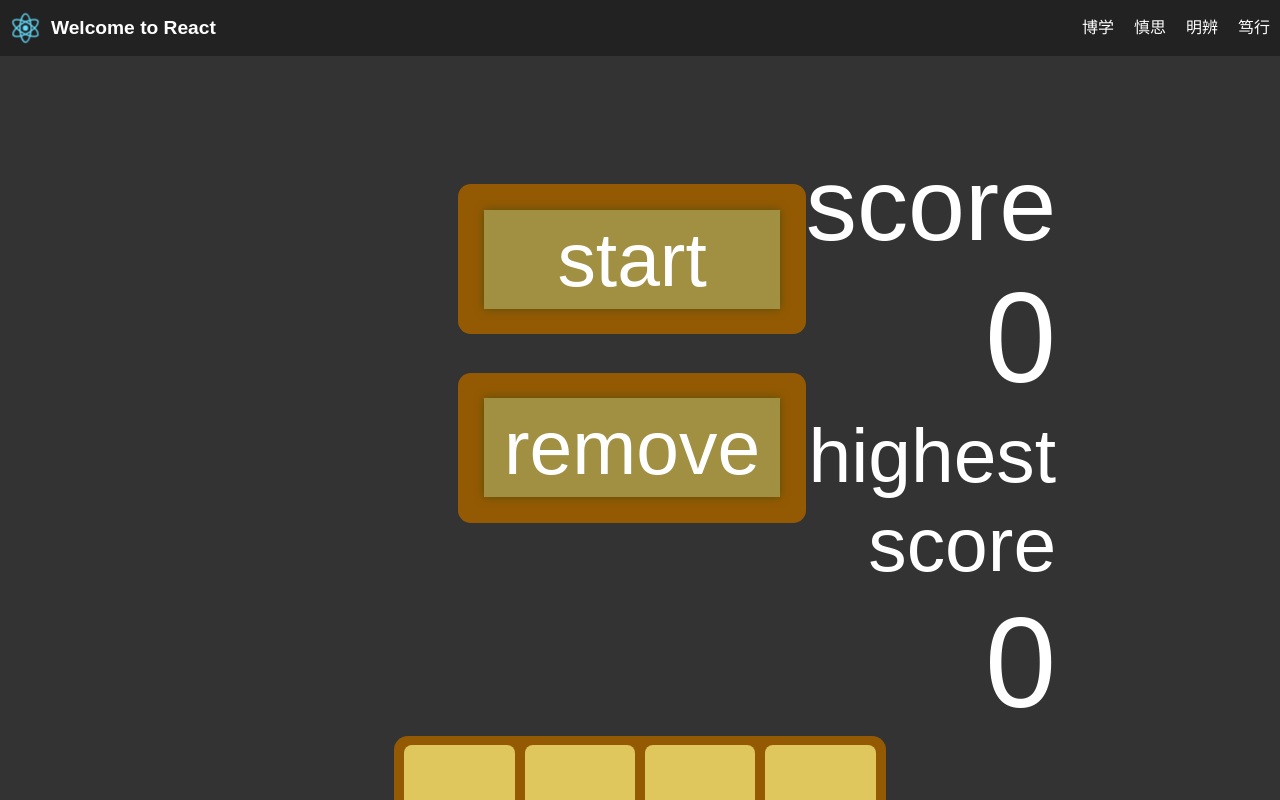
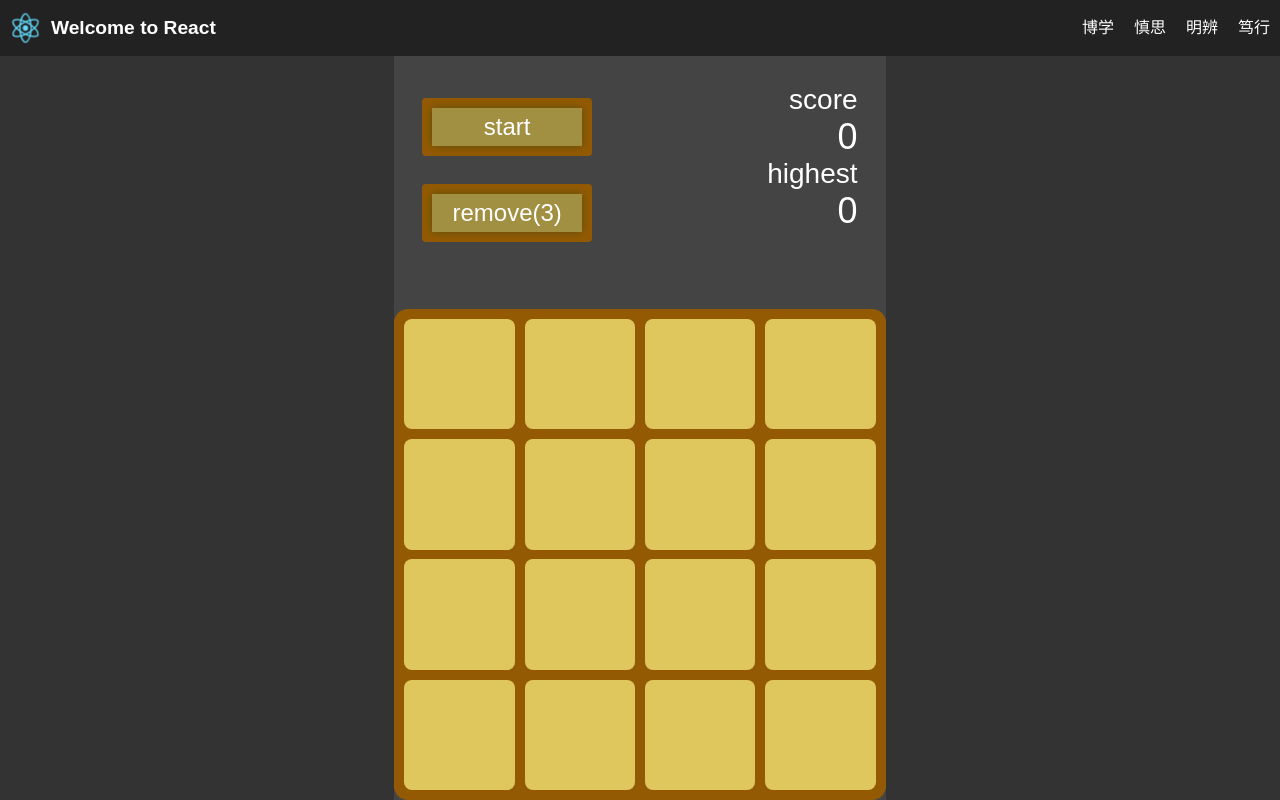
Before and after one commit to TGuoW/react-website, a React app: page /2048 in a window 1280 px wide. Built offline with nearby package versions, Linux system fonts and the light colour scheme; a small style sheet from the web is missing.

Commit message:
update 2048

```diff
--- a/src/components/2048.tsx
+++ b/src/components/2048.tsx
@@ -27,7 +27,7 @@ class My2048 extends React.Component {
   }
 
   public componentDidMount () {
-    document.addEventListener('touchmove', (e) => {e.preventDefault()}, false);
+    // document.addEventListener('touchmove', (e) => {e.preventDefault()}, false);
 
     this.setState({
       Game: new Game([4, 4], (cubeQueue: any[], matrixAttr: any, isShowEnd: boolean): void => {
@@ -58,20 +58,21 @@ class My2048 extends React.Component {
   public render() {
     return (
       <div className="bg">
+        <div className="body">
           <div className="attr">
             <div className="btn-group">
               <div className="btn-bg" onClick={this.state.Game.start}>
-              <div className="btn-bg1">start</div>
+                <div className="btn-bg-able">start</div>
               </div>
               <div className="btn-bg" onClick={this.removeCube}>
-              <div className="btn-bg1">remove</div>
+                <div className={this.state.matrixAttr.removeCubeNumber ? 'btn-bg-able' : 'btn-bg-disable'}>remove({this.state.matrixAttr.removeCubeNumber})</div>
               </div>
             </div>
             <div className="score">
-            <p style={{fontSize: '8vw'}}>score</p>
+              <p className="text">score</p>
               <p>{this.state.matrixAttr.score}</p>
-            <p style={{fontSize: '6vw'}}>highest score</p>
-            <p>{this.state.matrixAttr.score}</p>
+              <p className="text">highest</p>
+              <p>{this.state.matrixAttr.highestScore}</p>
             </div>
           </div>
           {this.state.isShowEnd
@@ -113,6 +114,7 @@ class My2048 extends React.Component {
             </div>
           </div>
         </div>
+      </div>
     );
   }
 }
--- a/src/components/2048/Event.ts
+++ b/src/components/2048/Event.ts
@@ -1,16 +1,17 @@
+import Cube from './Cube'
 import MatrixContainer from './MatrixContainer'
 
 class Event {
-  public left (matrix: any) {
+  public left (matrix: Cube[][]) {
     return new MatrixContainer(matrix).reverseArr().push().add().push().reverseArr().end()
   }
-  public right (matrix: any) {
+  public right (matrix: Cube[][]) {
     return new MatrixContainer(matrix).push().add().push().end()
   }
-  public up (matrix: any) {
+  public up (matrix: Cube[][]) {
     return new MatrixContainer(matrix).reverseMatrix().reverseArr().push().add().push().reverseArr().reverseMatrix().end()
   }
-  public down (matrix: any) {
+  public down (matrix: Cube[][]) {
     return new MatrixContainer(matrix).reverseMatrix().push().add().push().reverseMatrix().end()
   }
 }
--- a/src/components/2048/Game.ts
+++ b/src/components/2048/Game.ts
@@ -1,14 +1,10 @@
 import Cube from './Cube'
 import Event from './Event'
+import { ImatrixAttr, Ipos } from './interface'
 import MatrixContainer from './MatrixContainer'
 import Score from './Score'
 
-interface Ipos {
-  x: number,
-  y: number
-}
-
-// const MIN_TOUCH_LENGTh = 30
+const MIN_TOUCH_LENGTH = 30
 
 const deepClone = (matrix: Cube[][]): number[][] => matrix.map((ele: Cube[]) => ele.map((i) => i.value))
 
@@ -53,7 +49,7 @@ const checkMatrix = (matrix: Cube[][]): boolean => {
   return flag
 }
 
-const checkIsEnd = (matrix: any, extraCubeNumber: number) => {
+const checkIsEnd = (matrix: Cube[][], extraCubeNumber: number) => {
   try {
     if (extraCubeNumber > 1) {
       return true
@@ -70,21 +66,23 @@ class Game {
   public initArr: number[]
   public cacheKey: string[]
   public isCathe: boolean
-  public matrix: any[][] = []
-  public matrixAttr: any = {
-    score: 0
-  }
+  public matrix: Cube[][] = []
+  public matrixAttr: ImatrixAttr
   public cubeQueue: Cube[] = []
   public event: Event
   public score: Score
   public startPos: number[]
   public endPos: number[]
   public isRemove: boolean
-  public callback: (cubeQueue: Cube[], matrixAttr: any, show: boolean) => void
-  constructor (initArr: number[], callback: (cubeQueue: Cube[], matrixAttr: any, show: boolean) => void) {
+  public callback: (cubeQueue: Cube[], matrixAttr: ImatrixAttr, show: boolean) => void
+  constructor (initArr: number[], callback: (cubeQueue: Cube[], matrixAttr: ImatrixAttr, show: boolean) => void) {
     this.initArr = initArr
     this.callback = callback
-    this.matrixAttr.score = 0
+    this.matrixAttr = {
+      highestScore: localStorage.getItem('highestScore') ? localStorage.getItem('highestScore') : 0,
+      removeCubeNumber: 3,
+      score: 0
+    }
     this.callback(this.cubeQueue, this.matrixAttr, false)
   }
   public start = () => {
@@ -99,7 +97,7 @@ class Game {
 
     this.cubeQueue = []
     this.matrixAttr.score = 0
-    this.callback(this.cubeQueue, this.matrixAttr, false)
+    this.matrixAttr.removeCubeNumber = 3
     this.addCube()
     this.cacheKey= []
     this.isCathe = false
@@ -116,7 +114,10 @@ class Game {
       }
       const x = this.endPos[0] - this.startPos[0]
       const y = this.endPos[1] - this.startPos[1]
-      let direction = ''
+      if (Math.abs(x) < MIN_TOUCH_LENGTH && Math.abs(y) < MIN_TOUCH_LENGTH) {
+        return
+      }
+      let direction: string = ''
       if (Math.abs(x) > Math.abs(y) && x < 0) {
         direction = 'ArrowLeft'
       } else if (Math.abs(x) > Math.abs(y) && x > 0) {
@@ -140,7 +141,6 @@ class Game {
         case 'ArrowRight':
         case 'ArrowDown':
           this.cacheKey.push(e.key)
-          console.log(this.cacheKey)
           if (!this.isCathe) {
             this.nextStep()
           }
@@ -186,16 +186,19 @@ class Game {
   }
 
   public end = () => {
+    const highestScore = localStorage.getItem('highestScore')
+    if (Number(highestScore) < this.matrixAttr.score) {
+      this.matrixAttr.highestScore = this.matrixAttr.score
+      localStorage.setItem('highestScore', this.matrixAttr.score.toString())
+    }
     this.callback(this.cubeQueue, this.matrixAttr, true)
-    console.log('end')
     document.onkeydown = null
   }
 
   public addCube = () => {
-    // console.log('add')
     const value: number = Math.random() > 0.5 ? 4 : 2
     const newCube = new Cube(value)
-    const matrix = [...this.matrix]
+    const matrix = this.matrix
     const tmp: Ipos[] = []
     matrix.forEach((element, i) => {
       element.forEach((item, idx) => {
@@ -225,7 +228,6 @@ class Game {
         break
       }
       if (this.cubeQueue[i].nowPos[0] === tmp[index].x && this.cubeQueue[i].nowPos[1] === tmp[index].y) {
-        console.log('success')
         this.cubeQueue.splice(i, 1, newCube)
         flag = true
         break
@@ -242,6 +244,10 @@ class Game {
     return
   }
   public removeCube = (index: number) => {
+    if (!this.matrixAttr.removeCubeNumber) {
+      return
+    }
+    this.matrixAttr.removeCubeNumber--
     this.cubeQueue[index].zero(this.cubeQueue[index])
     setTimeout(() => {
       this.callback(this.cubeQueue, this.matrixAttr, false)
--- a/src/components/2048/MatrixContainer.ts
+++ b/src/components/2048/MatrixContainer.ts
@@ -3,8 +3,8 @@ import Cube from './Cube'
 const deepClone = (matrix: Cube[][]) => matrix.map((ele: Cube[]) => ele.slice(0))
 
 class MatrixContainer {
-  public matrix: any
-  constructor (matrix: any) {
+  public matrix: Cube[][]
+  constructor (matrix: Cube[][]) {
     this.matrix = deepClone(matrix)
     return this
   }
--- a/src/components/2048/Score.ts
+++ b/src/components/2048/Score.ts
@@ -1,3 +1,6 @@
+import Cube from './Cube'
+import { ImatrixAttr } from './interface'
+
 const diffObj = (oldObj: any, newObj: any) => {
   let score = 0
   for (let i = 17; i > 1; i--) {
@@ -24,15 +27,15 @@ const diffObj = (oldObj: any, newObj: any) => {
 
 class Score {
   public score: number
-  public matrixAttr: any
-  constructor (matrixAttr: any) {
+  public matrixAttr: ImatrixAttr
+  constructor (matrixAttr: ImatrixAttr) {
     this.score = 0
     this.matrixAttr = matrixAttr
   }
   public render = (oldMatrix: any, newMatrix: any) => {
     const oldObj = {}
     const newObj = {}
-    oldMatrix.forEach((element: any[]) => {
+    oldMatrix.forEach((element: number[]) => {
       element.forEach((item) => {
         if (oldObj[item]) {
           oldObj[item]++
@@ -41,7 +44,7 @@ class Score {
         }
       })
     })
-    newMatrix.forEach((element: any[]) => {
+    newMatrix.forEach((element: Cube[]) => {
       element.forEach((item) => {
         if (item.value && item.static !== 'die') {
           if (newObj[item.value]) {
--- /dev/null
+++ b/src/components/2048/interface.ts
@@ -0,0 +1,10 @@
+export interface ImatrixAttr {
+  highestScore: number | string | null,
+  removeCubeNumber: number,
+  score: number
+}
+
+export interface Ipos {
+  x: number,
+  y: number
+}
--- a/src/style/2048.less
+++ b/src/style/2048.less
@@ -1,3 +1,6 @@
+@my2048-width: (100vh) / 1.629;
+@background: rgb(51, 51, 51);
+
 @keyframes conbineCube {
     from {
       transform: scale(1)
@@ -9,25 +12,33 @@
       transform: scale(1)
     }
   }
-  @media only screen and (min-width: 769px) {
+  @media only screen and (min-width: 668px) {
+    .bg {
+      .body {
+        width: @my2048-width;
+        background: rgb(68, 68, 68);
+      }
+    }
     .table {
-      height: (100vh) / 1.629;
-      width: (100vh) / 1.629;
+      height: @my2048-width;
+      width: @my2048-width;
     }
     .attr {
-      width: (100vh) / 1.629;
-    }
-    .btn-group {
-      width: (100vh) * 0.4 / 1.629;
+      width: @my2048-width;
     }
   }
-  @media only screen and (max-width: 768px) {
+  @media only screen and (max-width: 667px) {
+    .bg {
+      .body {
+        width: 100vw;
+      }
+    }
     .table {
       height: 100vw;
       width: 100%;
     }
-    .btn-group {
-      width: 40vw;
+    .attr {
+      width: 100vw;
     }
   }
   .animation {
@@ -37,32 +48,32 @@
     position: relative;
     width: 100%;
     flex: 1;
-    display: flex;
-    flex-direction: column;
-    justify-content: space-between;
-    // height: 100%;
-    // min-height: 420px;
-    // min-width: 16rem;
-    background: rgb(51, 51, 51);
+    background: @background;
+    .body {
+      position: relative;
+      height: 100%;
+      margin: 0 auto;
+      display: flex;
+      flex-direction: column;
+      justify-content: space-between;
+    }
   }
   .attr {
     display: flex;
     margin: 0 auto;
     justify-content: space-between;
     .btn-group {
-      margin-top: 7vw;
-      margin-left: 5vw;
-      width: 40vw;
+      margin-left: 28px;
+      margin-top: 14px;
       .btn-bg {
-        margin-top: 3vw;
-        cursor: pointer;
+        margin-top: 28px;
         color: rgb(255, 255, 255);
         background: rgb(148, 90, 3);
-        border-radius:200vw / 200;
-        padding: 2vw 2vw;
+        border-radius: 4px;
+        padding: 10px 10px;
         font-family: NeonTech;
-        .btn-bg1 {
-          font-size: 6vw;
+        .btn-bg-able {
+          cursor: pointer;
           padding: 5px 20px;
           border-radius: 6px / 30%;
           box-shadow: 0px 0px 10px rgb(87, 79, 12);
@@ -72,16 +83,31 @@
           &:hover {
             background: rgb(223, 199, 93);
           }
+          &:active {
+            background: rgb(223, 199, 93);
+          }
+        }
+        .btn-bg-disable {
+          cursor: no-drop;
+          padding: 5px 20px;
+          border-radius: 6px / 30%;
+          box-shadow: 0px 0px 10px rgb(87, 79, 12);
+          background: rgb(112, 112, 112);
+          transition: all 0.5s;
+          user-select: none;
         }
       }
     }
     .score {
-      margin-top: 7vw;
-      margin-right: 10vw;
+      margin-top: 28px;
+      margin-right: 28px;
       width: auto;
       text-align: right;
       color: #fff;
-      font-size: 10vw;
+      font-size: 36px;
+      .text {
+        font-size: 28px;
+      }
     }
   }
 
@@ -151,9 +177,6 @@
     .top-index {
       z-index: 10;
     }
-    // .animation {
-    //   animation: conbineCube 0.15s infinite;
-    // }
     .cube {
       position: absolute;
       width: 22.5%;
@@ -163,10 +186,11 @@
       text-align: center;
       transition: all 0.15s;
       div {
+        font-size: 36px;
         position: absolute;
         width: 100%;
-        height: 100%;
-        line-height: 22.5vw;
+        height: 36px;
+        line-height: 36px;
         right: 0;
         left: 0;
         top: 0;
```
Lines whose indentation alone changed are shown as unchanged.
